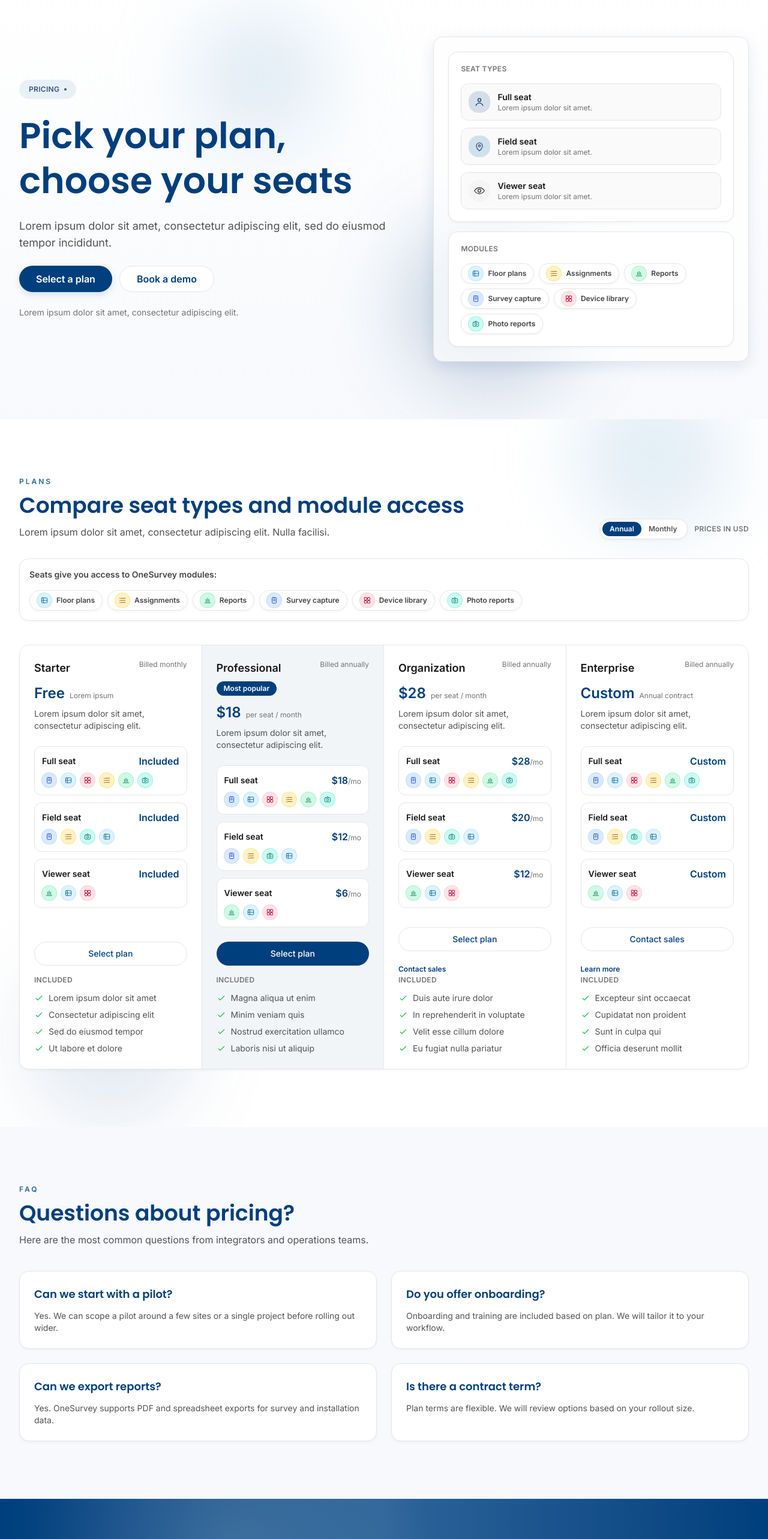
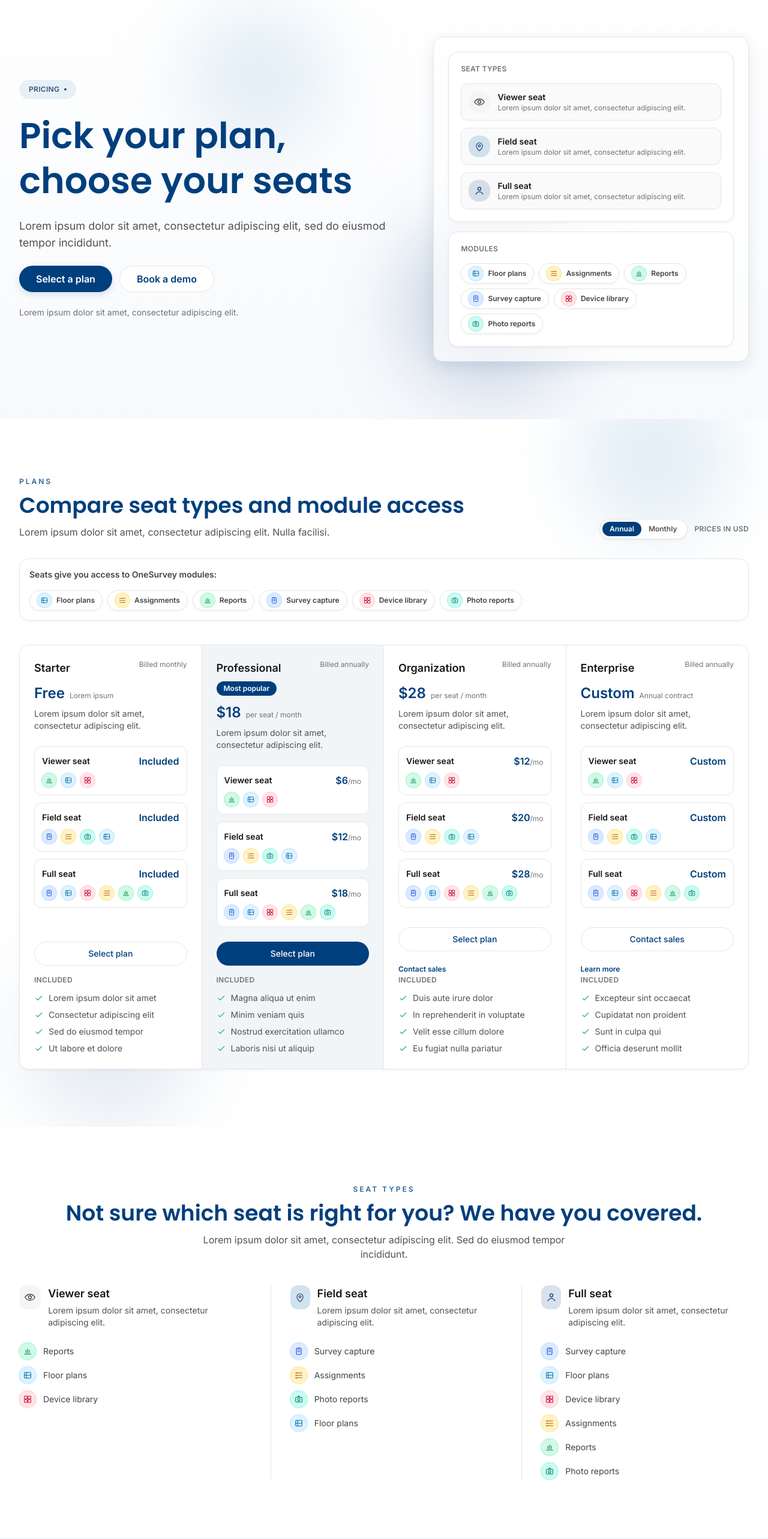
Before and after one commit to rstewartIA/www.onesurveyapp.com, a Next.js app: page /pricing in a window 1280 px wide. Shown: the part 100-2666 px from the top of the page at 60% size. Built offline with nearby package versions, Linux system fonts and the light colour scheme.

Commit message:
updating pricing page with seat types

```diff
--- a/src/app/pricing/page.tsx
+++ b/src/app/pricing/page.tsx
@@ -1,4 +1,5 @@
 import type { Metadata } from "next";
+import type { ReactElement } from "react";
 import Link from "next/link";
 import { MarketingShell } from "@/components/marketing/marketing-shell";
 import { PageHero } from "@/components/marketing/page-hero";
@@ -16,7 +17,7 @@ type Module = {
   id: string;
   label: string;
   color: string;
-  Icon: (props: { className?: string }) => JSX.Element;
+  Icon: (props: { className?: string }) => ReactElement;
 };
 
 const modules: Module[] = [
@@ -153,17 +154,64 @@ const moduleMap = modules.reduce<Record<string, Module>>((acc, moduleItem) => {
   return acc;
 }, {});
 
-type SeatPreview = {
+const seatAccess: Record<string, string[]> = {
+  full: ["survey", "floorplans", "library", "assignments", "reports", "photos"],
+  field: ["survey", "assignments", "photos", "floorplans"],
+  viewer: ["reports", "floorplans", "library"],
+};
+
+type SeatType = {
   name: string;
   description: string;
   color: string;
-  Icon: (props: { className?: string }) => JSX.Element;
+  Icon: (props: { className?: string }) => ReactElement;
+  modules: string[];
 };
 
-const seatTypePreview: SeatPreview[] = [
+const seatTypes: SeatType[] = [
+  {
+    name: "Viewer seat",
+    description: "Lorem ipsum dolor sit amet, consectetur adipiscing elit.",
+    color: "bg-neutral-100 text-neutral-700",
+    Icon: ({ className }) => (
+      <svg
+        viewBox="0 0 24 24"
+        className={className}
+        fill="none"
+        stroke="currentColor"
+        strokeWidth="1.6"
+        strokeLinecap="round"
+        strokeLinejoin="round"
+      >
+        <path d="M2 12s4-6 10-6 10 6 10 6-4 6-10 6-10-6-10-6z" />
+        <circle cx="12" cy="12" r="3" />
+      </svg>
+    ),
+    modules: seatAccess.viewer,
+  },
+  {
+    name: "Field seat",
+    description: "Lorem ipsum dolor sit amet, consectetur adipiscing elit.",
+    color: "bg-brand-accent/60 text-brand-dark",
+    Icon: ({ className }) => (
+      <svg
+        viewBox="0 0 24 24"
+        className={className}
+        fill="none"
+        stroke="currentColor"
+        strokeWidth="1.6"
+        strokeLinecap="round"
+        strokeLinejoin="round"
+      >
+        <path d="M12 21s6-5 6-10a6 6 0 1 0-12 0c0 5 6 10 6 10z" />
+        <circle cx="12" cy="11" r="2" />
+      </svg>
+    ),
+    modules: seatAccess.field,
+  },
   {
     name: "Full seat",
-    description: "Lorem ipsum dolor sit amet.",
+    description: "Lorem ipsum dolor sit amet, consectetur adipiscing elit.",
     color: "bg-brand-primary/15 text-brand-primary",
     Icon: ({ className }) => (
       <svg
@@ -179,52 +227,9 @@ const seatTypePreview: SeatPreview[] = [
         <path d="M5 19c1.5-3 5-5 7-5s5.5 2 7 5" />
       </svg>
     ),
-  },
-  {
-    name: "Field seat",
-    description: "Lorem ipsum dolor sit amet.",
-    color: "bg-brand-accent/60 text-brand-dark",
-    Icon: ({ className }) => (
-      <svg
-        viewBox="0 0 24 24"
-        className={className}
-        fill="none"
-        stroke="currentColor"
-        strokeWidth="1.6"
-        strokeLinecap="round"
-        strokeLinejoin="round"
-      >
-        <path d="M12 21s6-5 6-10a6 6 0 1 0-12 0c0 5 6 10 6 10z" />
-        <circle cx="12" cy="11" r="2" />
-      </svg>
-    ),
-  },
-  {
-    name: "Viewer seat",
-    description: "Lorem ipsum dolor sit amet.",
-    color: "bg-neutral-100 text-neutral-700",
-    Icon: ({ className }) => (
-      <svg
-        viewBox="0 0 24 24"
-        className={className}
-        fill="none"
-        stroke="currentColor"
-        strokeWidth="1.6"
-        strokeLinecap="round"
-        strokeLinejoin="round"
-      >
-        <path d="M2 12s4-6 10-6 10 6 10 6-4 6-10 6-10-6-10-6z" />
-        <circle cx="12" cy="12" r="3" />
-      </svg>
-    ),
+    modules: seatAccess.full,
   },
 ];
-
-const seatAccess: Record<string, string[]> = {
-  full: ["survey", "floorplans", "library", "assignments", "reports", "photos"],
-  field: ["survey", "assignments", "photos", "floorplans"],
-  viewer: ["reports", "floorplans", "library"],
-};
 
 type Seat = {
   name: string;
@@ -256,9 +261,9 @@ const plans: Plan[] = [
     billing: "Billed monthly",
     cta: { label: "Select plan", href: "/contact" },
     seats: [
+      { name: "Viewer seat", price: "Included", modules: seatAccess.viewer },
+      { name: "Field seat", price: "Included", modules: seatAccess.field },
       { name: "Full seat", price: "Included", modules: seatAccess.full },
-      { name: "Field seat", price: "Included", modules: seatAccess.field },
-      { name: "Viewer seat", price: "Included", modules: seatAccess.viewer },
     ],
     features: [
       "Lorem ipsum dolor sit amet",
@@ -277,9 +282,9 @@ const plans: Plan[] = [
     highlight: true,
     cta: { label: "Select plan", href: "/contact" },
     seats: [
+      { name: "Viewer seat", price: "$6", cadence: "/mo", modules: seatAccess.viewer },
+      { name: "Field seat", price: "$12", cadence: "/mo", modules: seatAccess.field },
       { name: "Full seat", price: "$18", cadence: "/mo", modules: seatAccess.full },
-      { name: "Field seat", price: "$12", cadence: "/mo", modules: seatAccess.field },
-      { name: "Viewer seat", price: "$6", cadence: "/mo", modules: seatAccess.viewer },
     ],
     features: [
       "Magna aliqua ut enim",
@@ -297,9 +302,9 @@ const plans: Plan[] = [
     cta: { label: "Select plan", href: "/contact" },
     auxLink: { label: "Contact sales", href: "/contact" },
     seats: [
+      { name: "Viewer seat", price: "$12", cadence: "/mo", modules: seatAccess.viewer },
+      { name: "Field seat", price: "$20", cadence: "/mo", modules: seatAccess.field },
       { name: "Full seat", price: "$28", cadence: "/mo", modules: seatAccess.full },
-      { name: "Field seat", price: "$20", cadence: "/mo", modules: seatAccess.field },
-      { name: "Viewer seat", price: "$12", cadence: "/mo", modules: seatAccess.viewer },
     ],
     features: [
       "Duis aute irure dolor",
@@ -317,9 +322,9 @@ const plans: Plan[] = [
     cta: { label: "Contact sales", href: "/contact" },
     auxLink: { label: "Learn more", href: "/contact" },
     seats: [
+      { name: "Viewer seat", price: "Custom", modules: seatAccess.viewer },
+      { name: "Field seat", price: "Custom", modules: seatAccess.field },
       { name: "Full seat", price: "Custom", modules: seatAccess.full },
-      { name: "Field seat", price: "Custom", modules: seatAccess.field },
-      { name: "Viewer seat", price: "Custom", modules: seatAccess.viewer },
     ],
     features: [
       "Excepteur sint occaecat",
@@ -414,7 +419,7 @@ export default function PricingPage() {
             >
               <p className="text-xs font-semibold uppercase tracking-wide text-neutral-500">Seat types</p>
               <div className="mt-4 space-y-3">
-                {seatTypePreview.map((seat, index) => (
+                {seatTypes.map((seat, index) => (
                   <div
                     key={seat.name}
                     className="flex items-start gap-3 rounded-xl border border-neutral-200 bg-neutral-50 p-3 motion-safe:animate-[pricing-fade-up_700ms_ease-out_both]"
@@ -580,6 +585,52 @@ export default function PricingPage() {
         </div>
       </section>
 
+      <section className="bg-white py-18 md:py-24">
+        <div className="container mx-auto px-4 md:px-6 lg:px-8">
+          <SectionHeading
+            align="center"
+            eyebrow="Seat types"
+            title="Not sure which seat is right for you? We have you covered."
+            subtitle="Lorem ipsum dolor sit amet, consectetur adipiscing elit. Sed do eiusmod tempor incididunt."
+          />
+          <div className="mt-10 grid gap-10 lg:grid-cols-3">
+            {seatTypes.map((seat, index) => (
+              <div
+                key={seat.name}
+                className={`space-y-6 motion-safe:animate-[pricing-fade-up_700ms_ease-out_both] ${
+                  index > 0 ? "lg:border-l lg:border-neutral-200 lg:pl-8" : ""
+                }`}
+                style={{ animationDelay: `${120 + index * 120}ms` }}
+              >
+                <div className="flex items-start gap-3">
+                  <span className={`flex h-10 w-10 items-center justify-center rounded-xl ${seat.color}`}>
+                    <seat.Icon className="h-5 w-5" />
+                  </span>
+                  <div>
+                    <p className="text-lg font-semibold text-neutral-900">{seat.name}</p>
+                    <p className="mt-1 text-sm text-neutral-600">{seat.description}</p>
+                  </div>
+                </div>
+                <ul className="space-y-3">
+                  {seat.modules.map((moduleId) => {
+                    const moduleItem = moduleMap[moduleId];
+                    if (!moduleItem) {
+                      return null;
+                    }
+                    return (
+                      <li key={`${seat.name}-${moduleItem.id}`} className="flex items-center gap-3 text-sm text-neutral-700">
+                        <ModuleBadge moduleItem={moduleItem} size="sm" />
+                        <span>{moduleItem.label}</span>
+                      </li>
+                    );
+                  })}
+                </ul>
+              </div>
+            ))}
+          </div>
+        </div>
+      </section>
+
       <section className="bg-[#F7F9FC] py-18 md:py-24">
         <div className="container mx-auto px-4 md:px-6 lg:px-8">
           <SectionHeading
```
